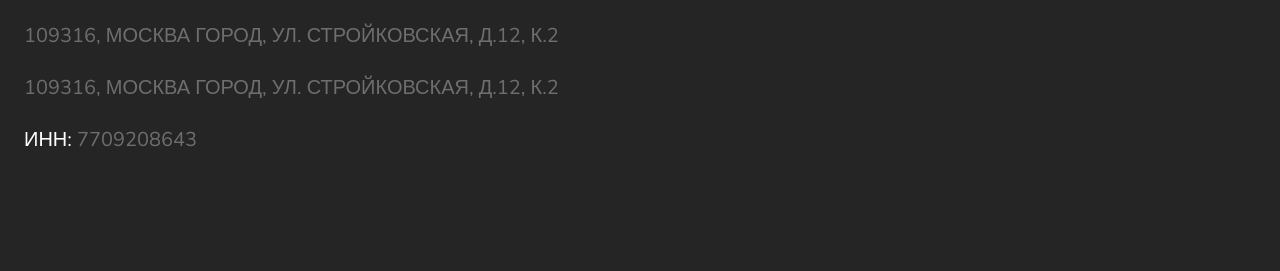
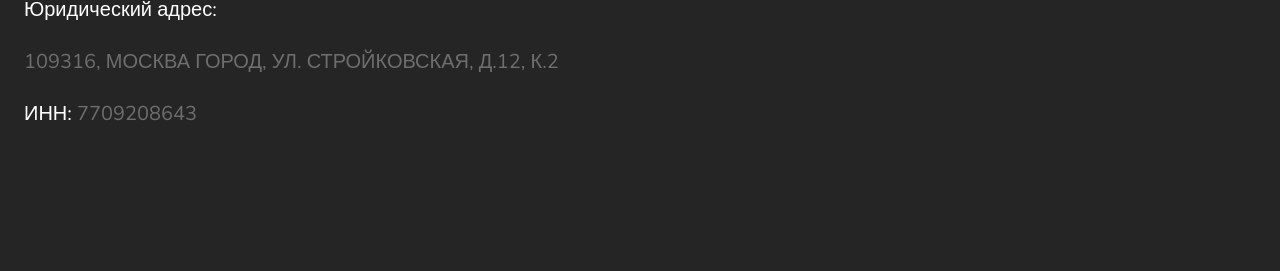
Before and after one commit to humoyuntech/freelance_cafe_project, a plain HTML site: page contact.html in a window 1280 px wide. Shown: the part 529-800 px from the top of the page. Drawn offline with nearby package versions, Linux system fonts and the light colour scheme.

Commit message:
updete 2

```diff
--- a/contact.html
+++ b/contact.html
@@ -105,7 +105,6 @@
                     <div class="info__content-wrapper">
                        <p><span>Юридический адрес:</span></p>
                        <p>109316, МОСКВА ГОРОД, УЛ. СТРОЙКОВСКАЯ, Д.12, К.2</p>
-                       <p>109316, МОСКВА ГОРОД, УЛ. СТРОЙКОВСКАЯ, Д.12, К.2</p>
                        <p><span>ИНН:</span> 7709208643</p>
                     </div>
                 </div>
```
